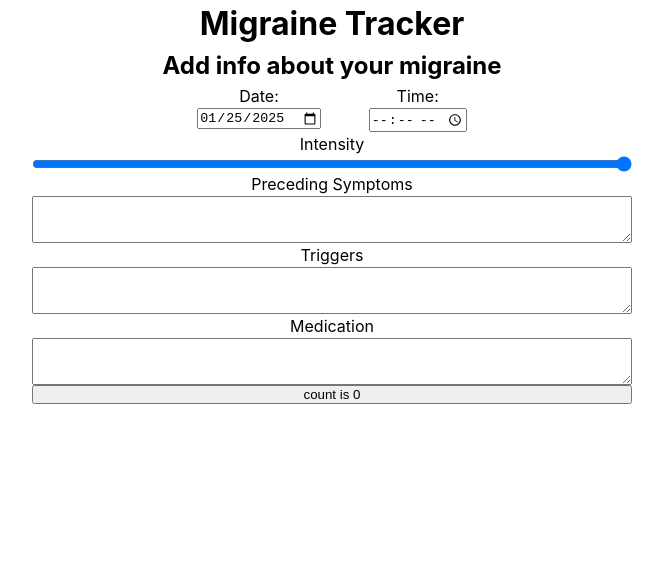
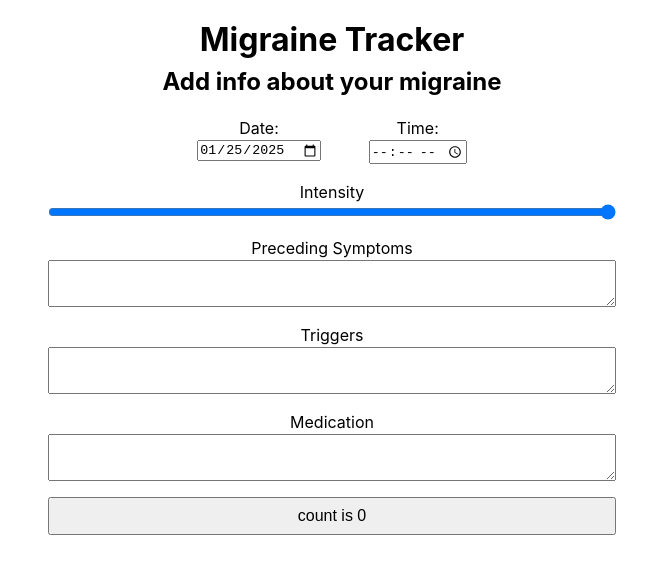
Before and after one commit to Tyriol/migraine-tracker, a React (Vite) app in the folder frontend/: page / in a window 1280 px wide. Shown: the top 574 px of the page, without its empty margins (308-971 px from the left). Built offline with nearby package versions, Linux system fonts and the light colour scheme.

Commit message:
add some additional styling focused around the button

```diff
--- a/frontend/src/App.css
+++ b/frontend/src/App.css
@@ -2,11 +2,14 @@
   max-width: 600px;
   margin: 0 auto;
   text-align: center;
+  padding: 1rem;
 }
 
 form {
   display: flex;
   flex-direction: column;
+  gap: 1rem;
+  padding: 1rem 0;
 }
 
 .date-time {
@@ -19,3 +22,8 @@ form {
   display: flex;
   flex-direction: column;
 }
+
+.form-submit-btn {
+  font-size: 1rem;
+  padding: 0.5rem 0;
+}
--- a/frontend/src/App.tsx
+++ b/frontend/src/App.tsx
@@ -43,7 +43,10 @@ function App() {
               <label htmlFor="medication">Medication</label>
               <textarea name="medication" rows={3}></textarea>
             </div>
-            <button onClick={() => setCount((count) => count + 1)}>
+            <button
+              className="form-submit-btn"
+              onClick={() => setCount((count) => count + 1)}
+            >
               count is {count}
             </button>
           </form>
--- a/frontend/src/index.css
+++ b/frontend/src/index.css
@@ -6,6 +6,7 @@
 
 :root {
   font-family: Inter, system-ui, Avenir, Helvetica, Arial, sans-serif;
+  font-size: 16px;
   line-height: 1.5;
   font-weight: 400;
 }
```
